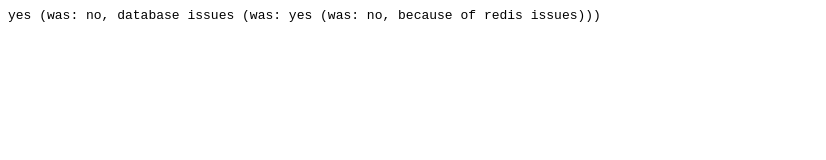
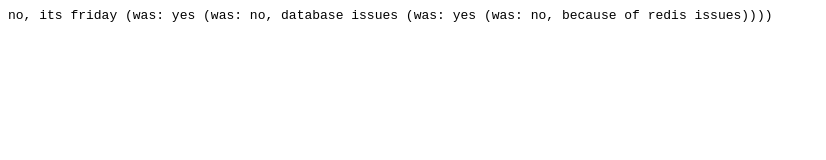
Before and after one commit to jackdoe/canirollout.com, a plain HTML site: page website/index.html in a window 1280 px wide. Shown: the whole page, without its empty margins (0-826 px from the left). Drawn offline with Linux system fonts and the light colour scheme.

Commit message:
Update index.html

```diff
--- a/website/index.html
+++ b/website/index.html
@@ -1,3 +1,3 @@
 <pre>
-yes (was: no, database issues (was: yes (was: no, because of redis issues)))
+no, its friday (was: yes (was: no, database issues (was: yes (was: no, because of redis issues))))
 </pre>
```
